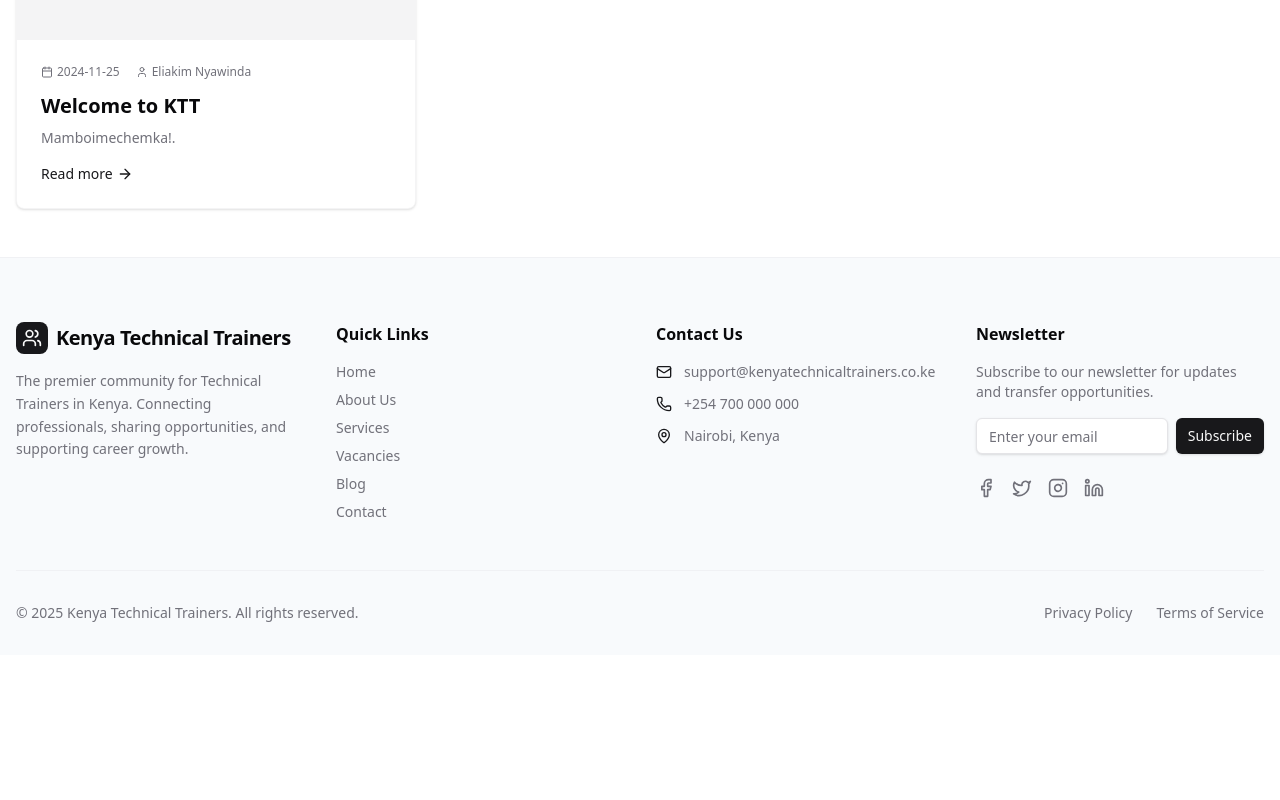
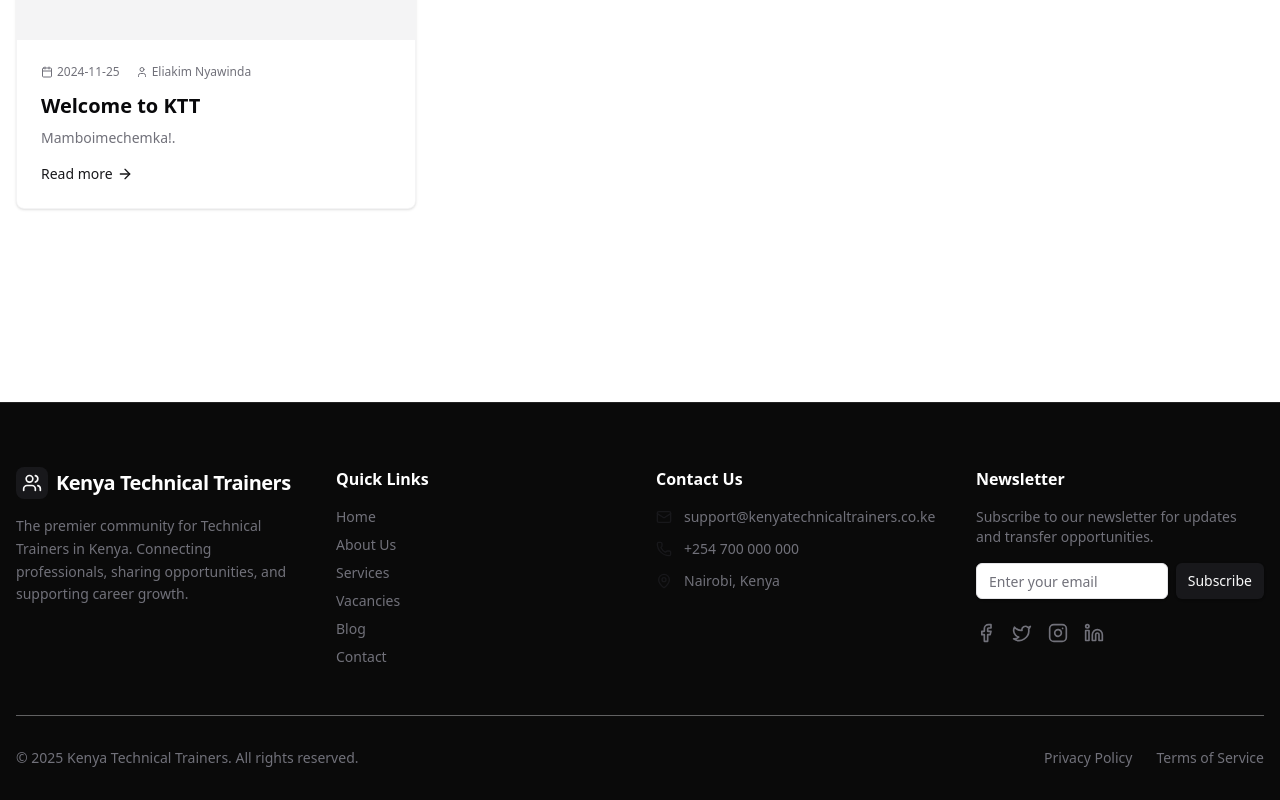
Before and after one commit to techLii/tvet-swap, a Next.js app: page /blog in a window 1280 px wide. Shown: the part 398-1198 px from the top of the page. Before the commit the page ends 1053 px from the top, so only its background shows below. Built offline with nearby package versions, Linux system fonts and the light colour scheme.

Commit message:
Updated the footer with a new background color

```diff
--- a/app/blog/[slug]/page.tsx
+++ b/app/blog/[slug]/page.tsx
@@ -5,7 +5,6 @@ import { MDXRemote } from "next-mdx-remote/rsc";
 import Link from "next/link";
 import { ArrowLeft, Calendar, User, Tag } from "lucide-react";
 import Navbar from "@/components/Navbar";
-import Footer from "@/components/Footer";
 import { notFound } from "next/navigation";
 
 interface Frontmatter {
@@ -93,7 +92,7 @@ export default async function BlogPost({ params }: { params: Promise<{ slug: str
                 </article>
             </main>
 
-            <Footer />
+
         </div>
     );
 }
--- a/app/blog/page.tsx
+++ b/app/blog/page.tsx
@@ -3,7 +3,7 @@ import path from "path";
 import matter from "gray-matter";
 import Link from "next/link";
 import Navbar from "@/components/Navbar";
-import Footer from "@/components/Footer";
+
 import { Calendar, User, ArrowRight } from "lucide-react";
 
 interface BlogPost {
@@ -113,7 +113,7 @@ export default function BlogPage() {
                 )}
             </main>
 
-            <Footer />
+
         </div>
     );
 }
--- a/app/layout.tsx
+++ b/app/layout.tsx
@@ -32,6 +32,8 @@ export const metadata: Metadata = {
 };
 
 
+import Footer from "@/components/Footer";
+
 export default function RootLayout({
   children,
 }: Readonly<{
@@ -43,6 +45,7 @@ export default function RootLayout({
         className={`${geistSans.variable} ${geistMono.variable} antialiased min-h-screen bg-background text-foreground`}
       >
         {children}
+        <Footer />
       </body>
     </html>
   );
--- a/app/page.tsx
+++ b/app/page.tsx
@@ -3,7 +3,7 @@ import { getLoggedInUser } from "@/lib/actions/auth";
 import { redirect } from "next/navigation";
 import { LogIn, Users, ArrowRight, BookOpen, Briefcase, RefreshCw } from "lucide-react";
 import Navbar from "@/components/Navbar";
-import Footer from "@/components/Footer";
+
 
 export default async function Home() {
   const user = await getLoggedInUser();
@@ -121,7 +121,7 @@ export default async function Home() {
         </section>
       </main>
 
-      <Footer />
+
     </div>
   );
 }
--- a/app/vacancies/[slug]/page.tsx
+++ b/app/vacancies/[slug]/page.tsx
@@ -5,7 +5,6 @@ import { MDXRemote } from "next-mdx-remote/rsc";
 import Link from "next/link";
 import { ArrowLeft, Briefcase, MapPin, Clock, Calendar, User, GraduationCap, Building } from "lucide-react";
 import Navbar from "@/components/Navbar";
-import Footer from "@/components/Footer";
 import { notFound } from "next/navigation";
 
 interface Frontmatter {
@@ -144,7 +143,7 @@ export default async function VacancyPage({ params }: { params: Promise<{ slug:
                 </div>
             </main>
 
-            <Footer />
+
         </div>
     );
 }
--- a/app/vacancies/page.tsx
+++ b/app/vacancies/page.tsx
@@ -3,7 +3,7 @@ import path from "path";
 import matter from "gray-matter";
 import Link from "next/link";
 import Navbar from "@/components/Navbar";
-import Footer from "@/components/Footer";
+
 import { Briefcase, MapPin, Clock, Calendar, ArrowRight } from "lucide-react";
 
 interface Vacancy {
@@ -112,7 +112,7 @@ export default function VacanciesPage() {
                 )}
             </main>
 
-            <Footer />
+
         </div>
     );
 }
--- a/components/Footer.tsx
+++ b/components/Footer.tsx
@@ -3,7 +3,7 @@ import { Users, Mail, Phone, MapPin, Facebook, Twitter, Instagram, Linkedin } fr
 
 export default function Footer() {
     return (
-        <footer className="bg-slate-50 dark:bg-slate-950 border-t border-border/40 pt-16 pb-8">
+        <footer className="bg-[#0a0a0a] text-white border-t border-white/10 pt-16 pb-8">
             <div className="container mx-auto px-4">
                 <div className="grid grid-cols-1 md:grid-cols-2 lg:grid-cols-4 gap-8 mb-12">
                     {/* Brand Column */}
```
